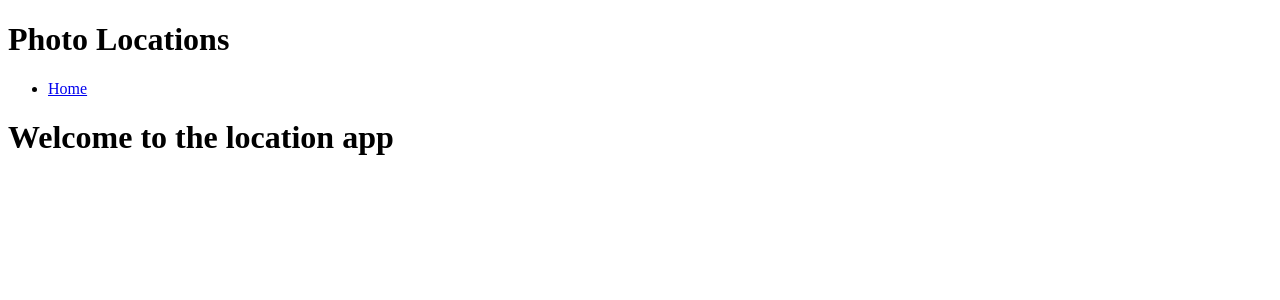
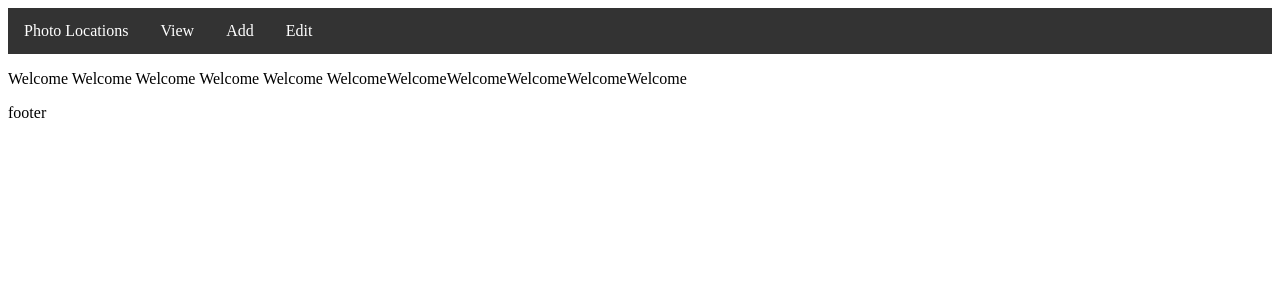
Before and after one commit to Michalju/PhotoApp, a Flask app: page / in a window 1280 px wide. Shown: the top 300 px of the page. Run offline with Flask 2, Linux system fonts and the light colour scheme.

Commit message:
Created first version of top menu for MVP

```diff
--- /dev/null
+++ b/static/css/navigation_bar.css
@@ -0,0 +1,50 @@
+ul {
+    list-style-type: none;
+    margin: 0;
+    padding: 0;
+    overflow: hidden;
+    background-color: #333;
+  }
+
+  li {
+    float: left;
+  }
+
+  li a, .dropbtn {
+    display: inline-block;
+    color: white;
+    text-align: center;
+    padding: 14px 16px;
+    text-decoration: none;
+  }
+
+  li a:hover, .dropdown:hover .dropbtn {
+    background-color: red;
+  }
+
+  li.dropdown {
+    display: inline-block;
+  }
+
+  .dropdown-content {
+    display: none;
+    position: absolute;
+    background-color: #f9f9f9;
+    min-width: 160px;
+    box-shadow: 0px 8px 16px 0px rgba(0,0,0,0.2);
+    z-index: 1;
+  }
+
+  .dropdown-content a {
+    color: black;
+    padding: 12px 16px;
+    text-decoration: none;
+    display: block;
+    text-align: left;
+  }
+
+  .dropdown-content a:hover {background-color: #f1f1f1;}
+
+  .dropdown:hover .dropdown-content {
+    display: block;
+  }
--- a/templates/base.html
+++ b/templates/base.html
@@ -1,25 +1,50 @@
 <!DOCTYPE html>
 <html lang="en">
+
 <head>
     <meta charset="UTF-8">
     <meta name="viewport" content="width=device-width, initial-scale=1.0">
     <meta http-equiv="X-UA-Compatible" content="ie=edge">
-    <link rel="stylesheet" href="{{ url_for('static', filename='style.css') }}">
+    <link rel="stylesheet" href="{{ url_for('static', filename='css/navigation_bar.css') }}">
     <title>Photo Locations App</title>
 </head>
+
 <body>
-    <header>
-        <h1>Photo Locations</h1>
-        <nav>
-            <ul >
-                <li><a href="/">Home</a></li>
+    <header id="top_menu">
+        <ul>
+            <li><a href="#home">Photo Locations</a></li>
+            <li class="dropdown">
+                <a href="#" class="dropbtn">View</a>
+                <div class="dropdown-content">
+                    <a href="location/visited">Visited</a>
+                    <a href="location/to_be_visited">To be visited</a>
+                </div>
+            </li>
+            <li class="dropdown">
+                <a href="#" class="dropbtn">Add</a>
+                <div class="dropdown-content">
+                    <a href="country/add">Country</a>
+                    <a href="location/add">Location</a>
+                </div>
+            </li>
+            <li class="dropdown">
+                <a href="#" class="dropbtn">Edit</a>
+                <div class="dropdown-content">
+                    <a href="country/edit">Country</a>
+                    <a href="location/edit">Location</a>
+                </div>
+            </li>
+        </ul>
 
-              </ul>
-        </nav>
     </header>
-    <div class="container">
-        {% block content %}
-        {% endblock %}
-    </div>
+
+
+    {% block content %}
+    {% endblock %}
+
+    <footer>
+        <p>footer</p>
+    </footer>
 </body>
+
 </html>
--- a/templates/index.html
+++ b/templates/index.html
@@ -1,6 +1,8 @@
 {% extends "base.html" %}
 
 {% block content %}
-<h1>Welcome to the location app</h1>
+<div>
+<p>Welcome Welcome Welcome Welcome Welcome  WelcomeWelcomeWelcomeWelcomeWelcomeWelcome</p>
+</div>
 
 {% endblock %}
```
Also changed, not shown: static/style.css (deleted), 1 other file.
